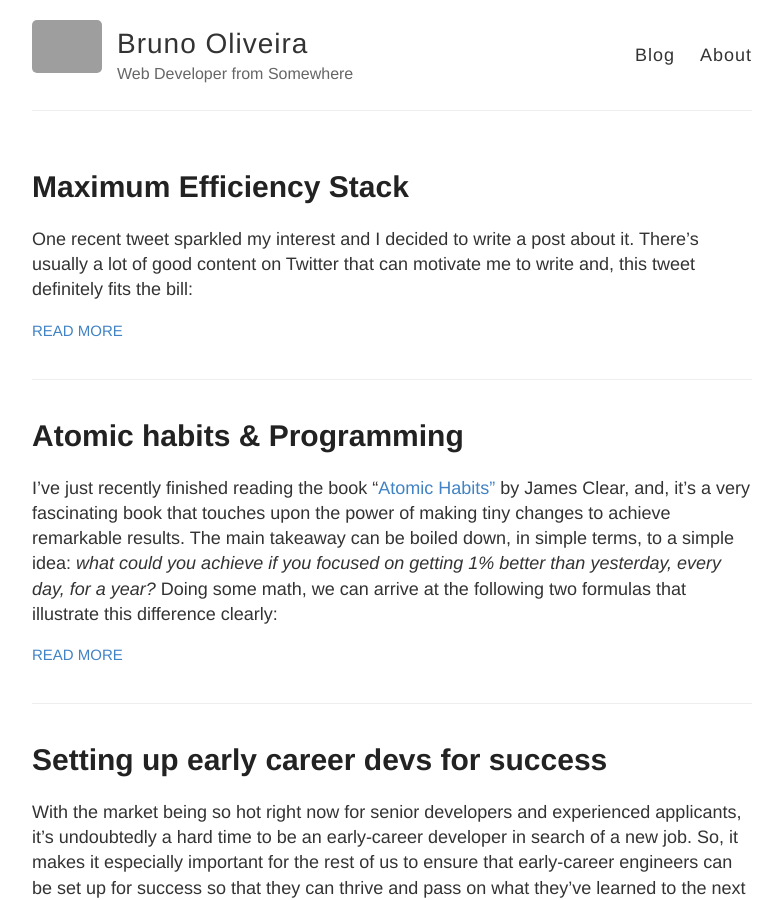
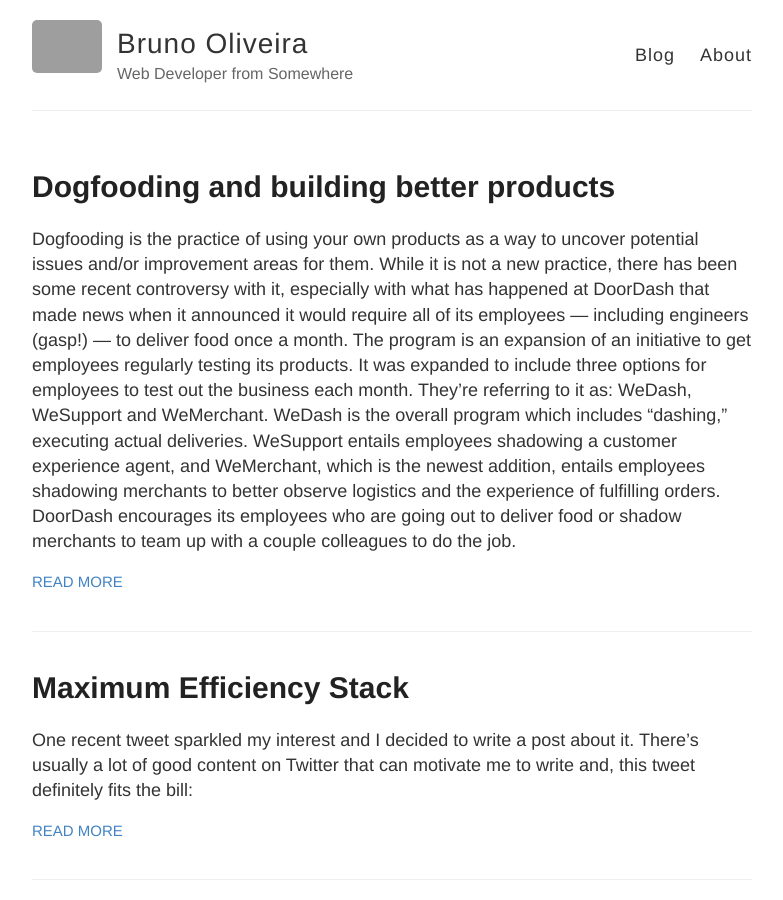
Before and after one commit to bruno-oliveira/techblog, a Jekyll site: the page built from index.html, in a window 1280 px wide and 900 px high. Shown: the whole window, without its empty margins (248-1031 px from the left). Built offline with Jekyll 4.4.1, drawn with Linux system fonts in a browser that asks for light colours; part of the change alters nothing that is shown; grey boxes are pictures that could not be loaded.

Commit message:
Update 2022-01-23-Importance-of-dogfooding.md

```diff
--- a/_posts/2022-01-23-Importance-of-dogfooding.md
+++ b/_posts/2022-01-23-Importance-of-dogfooding.md
@@ -1,7 +1,7 @@
 ---
 layout: post
 title: Dogfooding and building better products
-published: false
+published: true
 ---
 
 Dogfooding is the practice of using your own products as a way to uncover potential issues and/or improvement areas for them. While it is not a new practice, there has been some recent controversy with it, especially with what has happened at DoorDash that made news when it announced it would require all of its employees — including engineers (gasp!) — to deliver food once a month. The program is an expansion of an initiative to get employees regularly testing its products. It was expanded to include three options for employees to test out the business each month. They’re referring to it as: WeDash, WeSupport and WeMerchant. WeDash is the overall program which includes “dashing,” executing actual deliveries. WeSupport entails employees shadowing a customer experience agent, and WeMerchant, which is the newest addition, entails employees shadowing merchants to better observe logistics and the experience of fulfilling orders. DoorDash encourages its employees who are going out to deliver food or shadow merchants to team up with a couple colleagues to do the job.
@@ -10,4 +10,36 @@ The goal is for DoorDash salaried employees, including the CEO, to gain a better
 
 The goal is that by letting all employees at all levels in a company really experience and use the products directly, they will be better positioned to understand what is lacking and how things can be improved in ways that using proxies like surveys, metrics tracking or written feedback simply can't convey.
 
-Part of the problem at DoorDash arose from the fact that the company decided to put engineers in the front-lines delivering value to customers directly (by doing deliveries) at a much higher rate than the value that they are supposed to bring thanks to their much more specialized skillset (writing software).
+Part of the problem at DoorDash arose from the fact that the company decided to put engineers in the front-lines delivering value to customers directly (by doing deliveries) at a much higher rate than the value that they were supposed to bring thanks to their much more specialized skillset (writing software). This caused some controversy online as some people felt like the value was being misplaced in the company's engineers by not leveraging them properly.
+
+However, in a sense, this is actually a good idea for several reasons:
+
+- engineers get a better feel for their own product and how it affects the end-users, both riders and customers;
+- proxies like metrics tracking, feedback trickled down to developers from Product Owners or surveys will never be able to showcase the full hands-on experience the product conveys;
+- people actually experiencing the real-time feedback are the best ones equipped to handle it;
+
+Let's expand a little bit on each of these points and see a way that this feedback could be implemented in practice for achieving the best results.
+
+### Engineers need to experience what they have built
+
+Very often engineers are never really confronted with the reality of _using_ the product(s) that they build. We can build and expand the same product over a span of several years without ever really using it and consuming it as an end-user will. This introduces a lot of bias over time as we don't experience the way that all the technical decisions and features we are building organically affect the product over time: without seeing it working all together, it's impossible to form a coherent picture and it can be very hard to see the "forest for the trees" without a certain level of emotional detachment.
+
+By allowing engineers to use the product as if they were a customer, incredibly valuable feedback can be gathered that can drive the product forward with more intent and purpose than any other decision-making factors could.
+
+### Proxies, metrics, feedback, automated tests are not enough
+
+It's customary for many (all?) product companies to take a data-driven approach to product development: usually there is metrics tracking and usage tracking embedded in the tools we serve to our clients so that we can gauge interest and feedback: "this dashboard was being heavily used after launch but, three weeks later, it took such a dip that it's now barely used. What happened, how can we improve?". These types of questions, while useful to measure things like retention rates for features, interest and engagement, usually miss a critical point which is exactly how or why the customers are using that specific dashboard in a specific way, how are they getting the value they need out of the feature, are they even using it correctly and as we in the product teams had envisioned it?
+
+All these proxies and third-aprty gathered metrics can't answer these questions, and, it usually takes hearing it directly from the people using the product or, even better, using it yourself to fully understand. Without stepping into the end-users shoes, anything else will be at best a guess or a derivation from existing numbers that can lead to the wrong outcomes.
+
+### Let the people who use it be empowered to fix the problems
+
+The main idea behind having your engineers consuming the product themselves as end-users is that often times, the feedback that clients can give only comes from a convenience perspective or it comes with the biases of people who can't fully understand the technical implications of the feedback. And, while the customer feedback is the most important thing you can receive, because the customer is the final end-user who is a domain expert and will pay for the product, it is also valuable to expose engineers to this feedback and _then_ let them use the product. By combining the joint efforts of technical people directly involved in the product development with the end-users who know what is best for the product in terms of the domain and how it can best be used, you will be in the best possible position to move the product forward in a meaningful way for everyone involved.
+
+### Conclusion and how to do it right
+
+It's extremely important to practice dogfooding as a product company - the insights gained when everyone has been exposed to your product and what is being built can be the leverage that is needed for the product to gain extra traction or to really achieve that competitive edge over the competition.
+
+Dogfooding comes with its own set of challenges and there’s an expense obviously to putting your employees out in the field. Take the case of a software developer, for example. Developers are highly compensated for a very specialized skill set that’s in high demand. So what you’re doing when you take them off of their software development role and put them out in the field, you're paying someone at the software developer's rate to go out and deliver your frontline service to your employees.
+
+The trick is finding the right frequency for employees to test the product, whether that be weekly, monthly or annually. Even with the high cost to productivity, allowing software developers to get that firsthand experience with how their software is actually being used by customers will broaden their horizons and make the rest of the work more enjoyable and productive.
```
